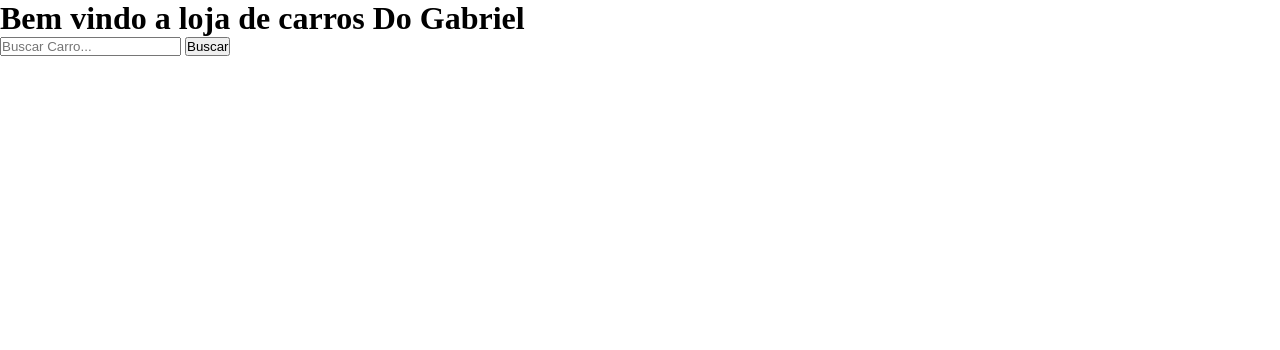
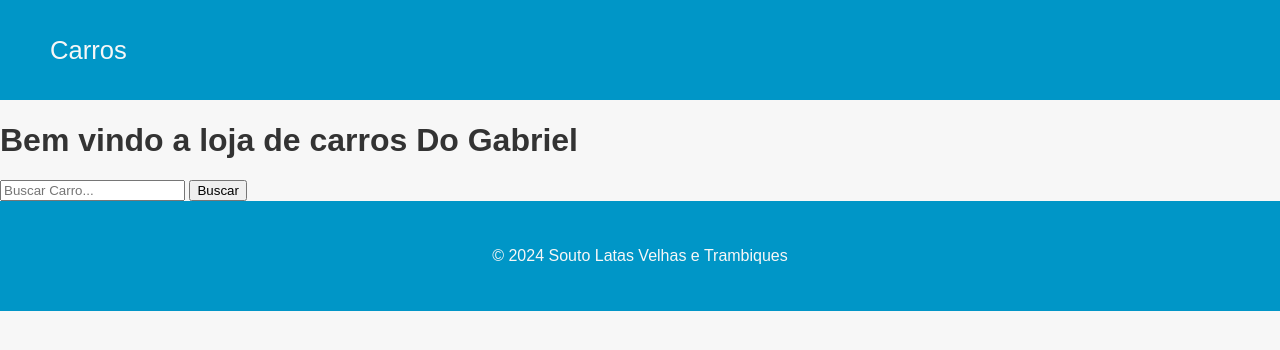
Before and after one commit to GabrielSouto19/Loja_Carros, a Django app: page /cars/ in a window 1280 px wide. Shown: the top 350 px of the page. Run offline with Django 5.2, Linux system fonts and the light colour scheme; data that the repository does not hold is empty.

Commit message:
inserindo um template base pra ser reutilizado em outras paginas html

```diff
--- a/cars/templates/cars.html
+++ b/cars/templates/cars.html
@@ -1,3 +1,4 @@
+{% extends 'base.html' %}
 <!DOCTYPE html>
 <html lang="en">
 <head>
--- a/core/settings.py
+++ b/core/settings.py
@@ -56,7 +56,7 @@ ROOT_URLCONF = 'core.urls'
 TEMPLATES = [
     {
         'BACKEND': 'django.template.backends.django.DjangoTemplates',
-        'DIRS': [],
+        'DIRS': ["core/templates"],
         'APP_DIRS': True,
         'OPTIONS': {
             'context_processors': [
--- /dev/null
+++ b/core/templates/base.html
@@ -0,0 +1,67 @@
+<!DOCTYPE html>
+<html lang="pt-br">
+<head>
+    <meta charset="UTF-8">
+    <meta name="viewport" content="width=device-width, initial-scale=1.0">
+    <title>{% block title %}{%endblock%}</title>
+    <style>
+        body{
+            font-family: Arial, Helvetica, sans-serif;
+            background-color: #f7f7f7;
+            color: #333;
+            margin: 0px;
+            padding: 0px;
+        }
+        header{
+            background-color: #0096c7;
+            padding: 10px;
+            font-size: 1.6rem;
+            color: #f7f7f7;
+
+
+
+        }
+        footer{
+            background-color: #0096c7;
+            padding: 30px;
+            text-align: center;
+            color: #f7f7f7;
+
+        }
+        ul li a{
+            text-decoration: none;
+            color: #f7f7f7;
+
+        }
+        li{
+
+            list-style: none;
+        }
+        </style>
+</head>
+<body>
+    <header>
+        <nav>
+            <ul>
+                <li><a href="{% url 'cars_list'%}">Carros</a></li>
+                <li></li>
+                <li></li>
+            </ul>
+
+        </nav>
+
+    </header>
+        <main>
+            {% block content%}
+            {% endblock %}
+        </main>
+
+
+
+    <footer>
+        <p>&copy; 2024 Souto Latas Velhas e Trambiques</p>
+
+    </footer>
+
+</body>
+</html>
```
Also changed, not shown: cars/templates/base.html (deleted, +0 -12 lines).
